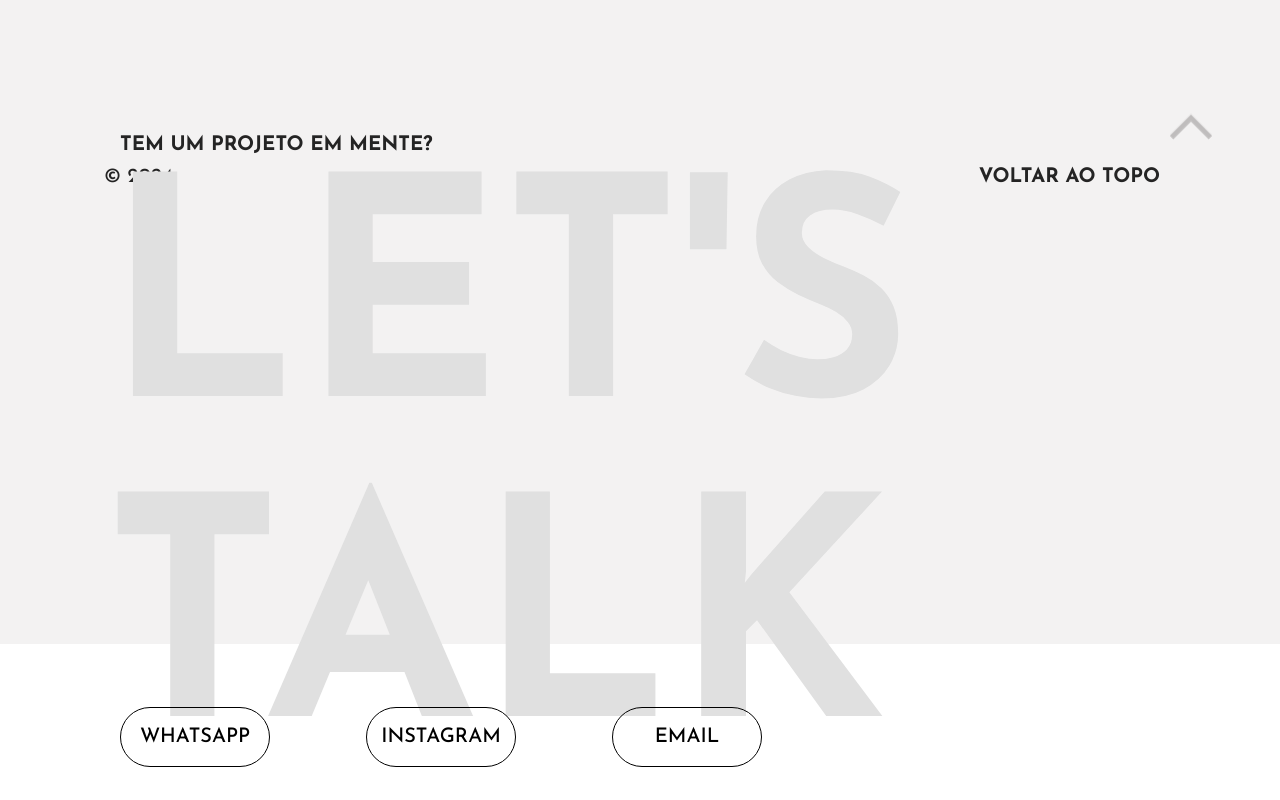
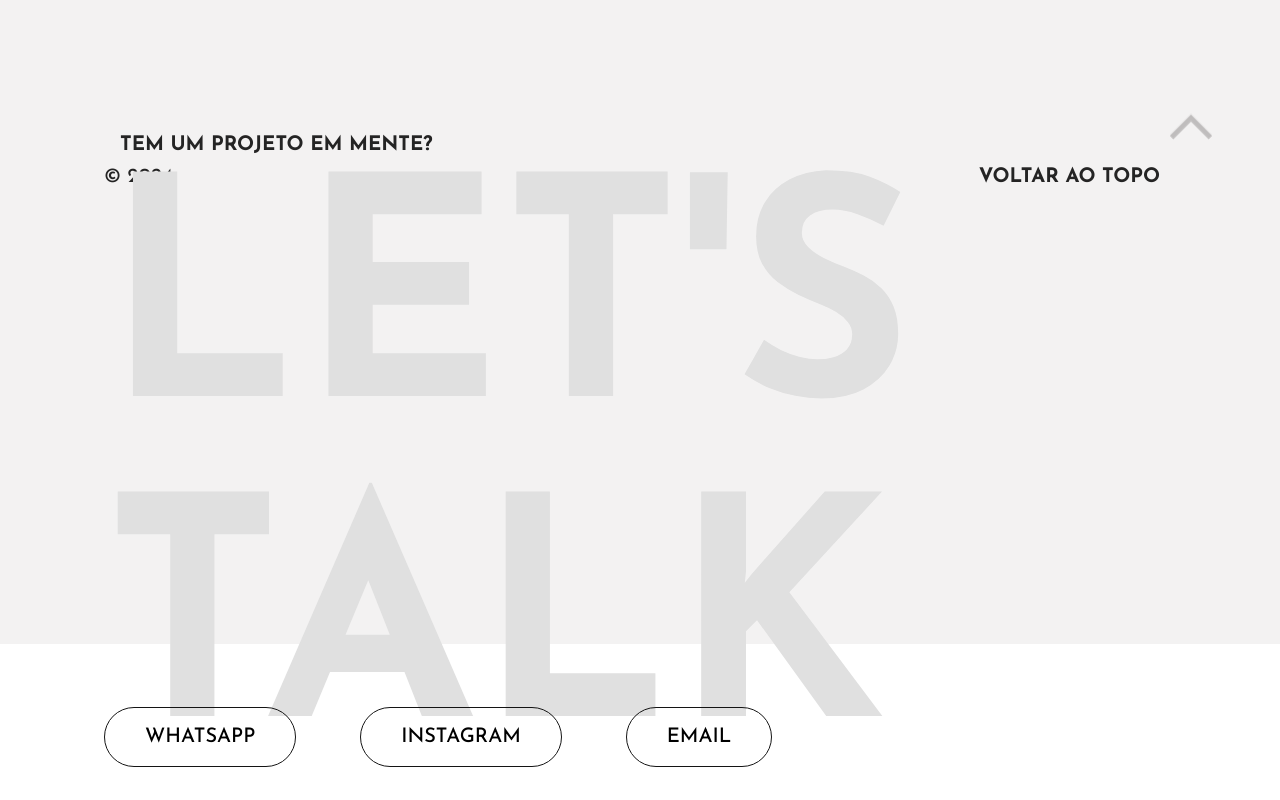
Before and after one commit to Maycondo/Portifolio, a React (Vite) app: page / in a window 1280 px wide. Shown: the part 4213-5013 px from the top of the page. Built offline with nearby package versions, Linux system fonts and the light colour scheme.

Commit message:
Esgtilizando os buttons de contatos

```diff
--- a/src/Home.jsx
+++ b/src/Home.jsx
@@ -51,7 +51,7 @@ export default function Home() {
 
     return (
         <>
-        <header className="App-header">
+        <header className="App-header" >
                 <section className="Top-barra">
                         <h1 id="Portifolio">Portfólio</h1>
                     <div className='div_buttons'>
--- a/src/components/Footer/index.jsx
+++ b/src/components/Footer/index.jsx
@@ -33,9 +33,9 @@ export default function Footer( {texts, handleLanguageChange} ){
                     </div>
 
                     <section id="footer-2">
-                        <a href="">WHATSAPP</a>
-                        <a href="">INSTAGRAM</a>
-                        <a href="">EMAIL</a>
+                        <div className="btn"><span data-text="WHATSAPP"><a href="">WHATSAPP</a></span></div>
+                        <div className="btn"><span data-text="INSTAGRAM"><a href="">INSTAGRAM</a></span></div>
+                        <div className="btn"><span data-text="EMAIL"><a href="">EMAIL</a></span></div>
                     </section>
                 </div>
 
--- a/src/components/Footer/style.css
+++ b/src/components/Footer/style.css
@@ -70,19 +70,86 @@
         align-items: center;
         gap: 4rem;
       }
+    /* From Uiverse.io by Mohsinech */
+    .btn {
+      background: transparent;
+      border: 1px solid #141414;
+      outline: none;
+      padding: 12px 40px;
+      height: 60px;
+      border-radius: 100px;
+      overflow: hidden;
+      transform: scaleX(1);
+      transition: transform 0.5s cubic-bezier(0.4, 0, 0, 1);
+      display: flex;
+      justify-content: center;
+      align-items: center;
+      cursor: pointer;
+    }
 
-      #footer-2 a{
-        margin: 0rem 1rem;
-        height: 60px;
-        width: 150px;
-        text-align: center;
-        display: flex;
-        align-items: center;
-        justify-content: center;
-        text-decoration: none;
-        font-size: 20px;
-        font-weight: 500;
-        color: black;
-        border: solid 1px black;
-        border-radius: 60px;
+    .btn:hover {
+      animation: animate-scaleX 0.6s cubic-bezier(0.4, 0, 0, 1);
+      background: transparent;
+    }
+
+    .btn::after {
+      content: "";
+      position: absolute;
+      left: 0;
+      bottom: 0;
+      background: black;
+      transition: transform 0.5s cubic-bezier(0.4, 0, 0, 1),
+        border-radius 0.5s cubic-bezier(0.4, 0, 0, 1);
+      width: 100%;
+      height: 100%;
+      border-radius: 50% 50% 0 0;
+      transform: translateY(100%);
+    }
+
+    .btn:hover::after {
+      transform: translateY(0%);
+      border-radius: 0;
+    }
+
+    .btn span {
+      font-size: 20px;
+      font-weight: 500;
+      overflow: hidden;
+      position: relative;
+      color: black;
+    }
+
+    .btn span:after {
+      width: 100%;
+      height: 100%;
+      transition: transform 0.5s cubic-bezier(0.4, 0, 0, 1);
+      content: attr(data-text);
+      display: flex;
+      justify-content: center;
+      align-items: center;
+      position: absolute;
+      left: 50%;
+      bottom: 0;
+      z-index: 1;
+      transform: translate(-50%, 100%);
+      color: white;
+    }
+    .btn:hover span:after {
+      transform: translate(-50%, 0);
+    }
+
+    .btn:focus {
+      outline: none;
+    }
+
+    @keyframes animate-scaleX {
+      0% {
+        transform: scaleX(1);
       }
+      50% {
+        transform: scaleX(1.05);
+      }
+      100% {
+        transform: scaleX(1);
+      }
+    }
--- a/src/hooks/Card/style.css
+++ b/src/hooks/Card/style.css
@@ -21,7 +21,6 @@
   text-align: center;
   position: relative;
   transition: 0.5s ease;
-  cursor: pointer;
 }
 
 #Projecto_name::before {
@@ -73,7 +72,6 @@
 .cta {
     border: none;
     background: none;
-    cursor: pointer;
   }
 
   .cta span {
--- a/src/hooks/Card/useCardFeatures.jsx
+++ b/src/hooks/Card/useCardFeatures.jsx
@@ -67,8 +67,8 @@ export default function CardFeatures({ navtexts, handleLanguageChange }) {
                         <div style={{ display: 'flex', justifyContent: 'flex-end', gap: '16px' }}
                             className="mt-auto border-t-2 border-neutral-100 px-6 py-3 text-end text-surface/75 dark:border-white/10 dark:text-neutral-300 "
                         >
-                            <a href=""><i className="bi bi-github text-2xl" style={{cursor: 'pointer', color: 'black'}}></i></a>
-                            <a href=""><i className="bi bi-globe text-2xl" style={{cursor: 'pointer', color: 'black' }}></i></a>
+                            <a href="" target="_blank" ><i className="bi bi-github text-2xl" style={{cursor: 'pointer', color: "var(--Color-icons--projetcs)" }}></i></a>
+                            <a href="" target="_blank" ><i className="bi bi-globe text-2xl" style={{cursor: 'pointer', color: "var(--Color-icons--projetcs)" }}></i></a>
                         </div>
                     </div>
                 ))}
--- a/src/index.css
+++ b/src/index.css
@@ -35,6 +35,7 @@
       --Color-about--text: #242424;
       --Color-traço--nav-2: #242424;
       --Backgtound-color-card-projetcs: #e0e0e0;
+      --Color-icons--projetcs: #242424;
       --Color-texto-footer-h1: #e0e0e0;
   }
 
@@ -60,6 +61,7 @@
     --Color-about--text: #eeeeee;
     --Color-traço--nav-2: #eeeeee;
     --Backgtound-color-card-projetcs: #272525;
+    --Color-icons--projetcs: #eeeeee;
     --Color-texto-footer-h1: #272525;
 }
 
```
